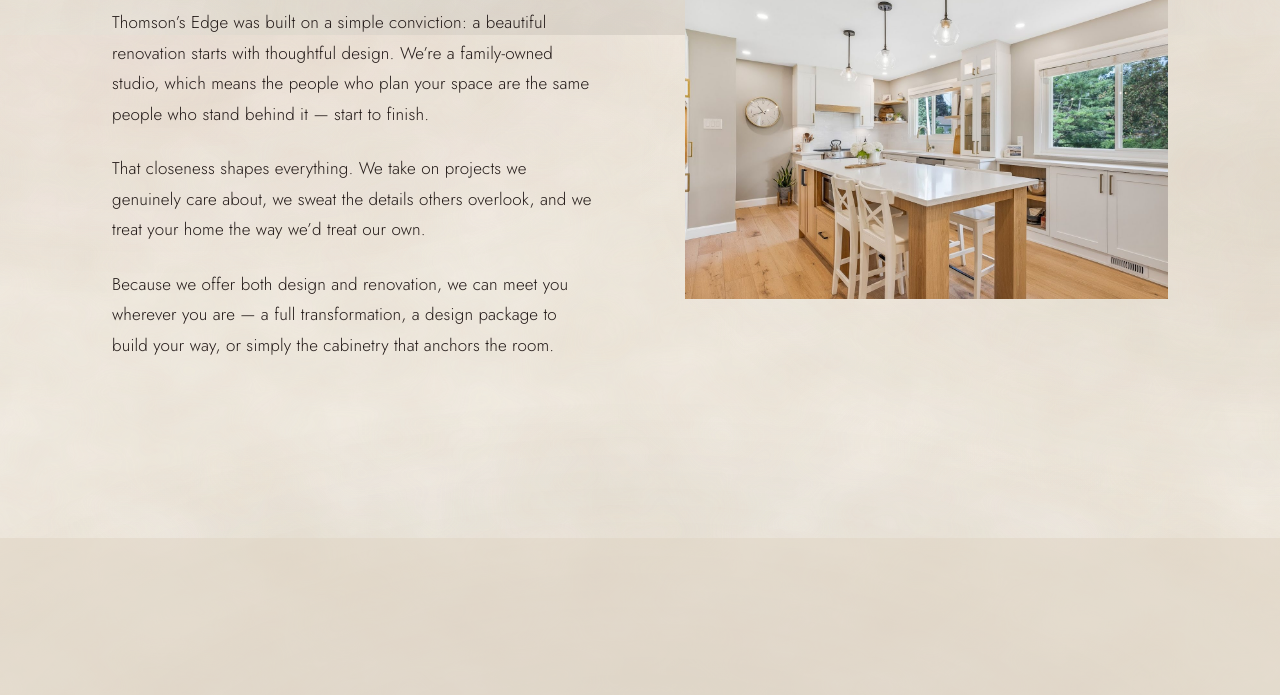
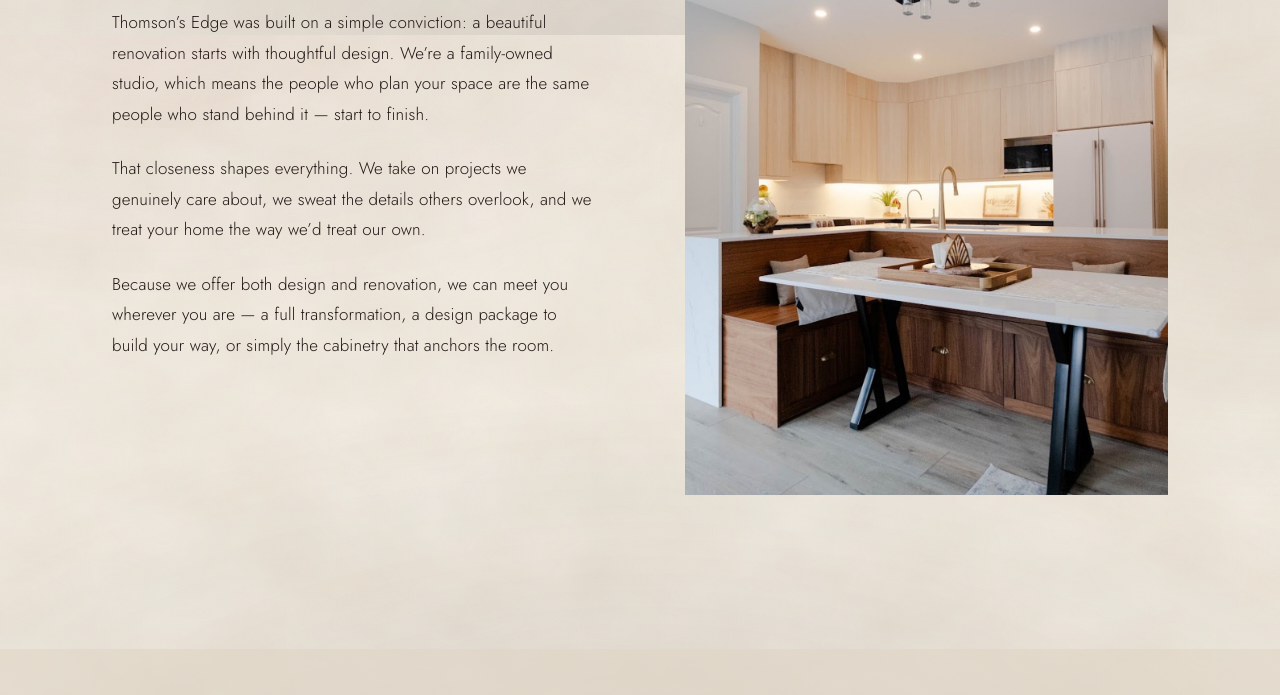
Before and after one commit to mayaritchie95/Thomsons-Edge, a plain HTML site: page about.html in a window 1280 px wide. Shown: the part 765-1460 px from the top of the page. Drawn offline with nearby package versions, Linux system fonts and the light colour scheme.

Commit message:
Add files via upload

```diff
--- a/about.html
+++ b/about.html
@@ -58,7 +58,7 @@
   </section>
 
   <section class="bg-offwhite">
-    <div class="wrap split">
+    <div class="wrap split split--stretch">
       <div class="reveal">
         <div class="rule"></div>
         <h2>Design first, always.</h2>
@@ -66,7 +66,7 @@
         <p>That closeness shapes everything. We take on projects we genuinely care about, we sweat the details others overlook, and we treat your home the way we&rsquo;d treat our own.</p>
         <p>Because we offer both design and renovation, we can meet you wherever you are &mdash; a full transformation, a design package to build your way, or simply the cabinetry that anchors the room.</p>
       </div>
-      <div class="reveal"><img src="/assets/img/about.jpg" alt="Cream Thomson's Edge kitchen with gold lantern pendants and open-concept dining" loading="lazy" decoding="async"></div>
+      <div class="reveal split__media"><img src="/assets/img/about-design.jpg" alt="Modern walnut kitchen with a custom built-in banquette dining table by Thomson's Edge" loading="lazy" decoding="async"></div>
     </div>
   </section>
 
```
Also changed, not shown: assets/img/about-design.jpg (added).
